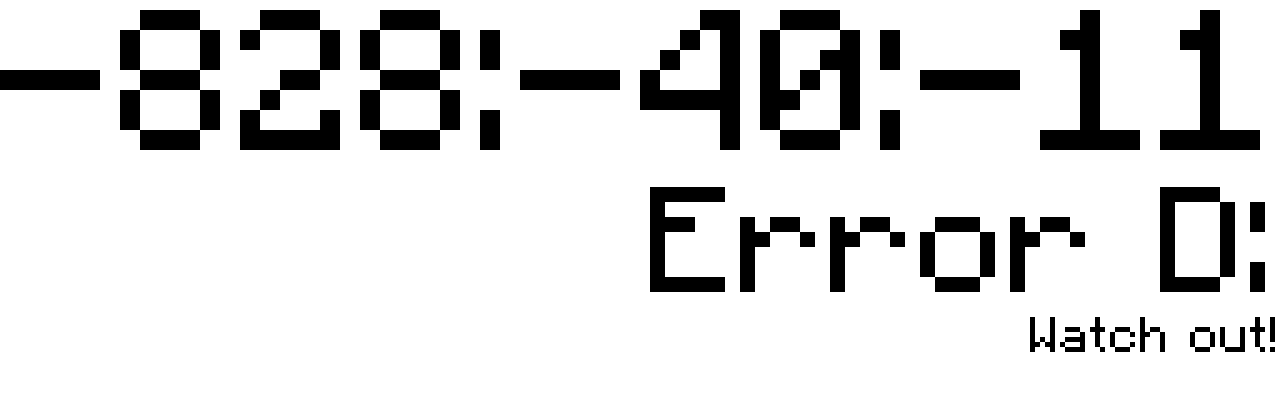
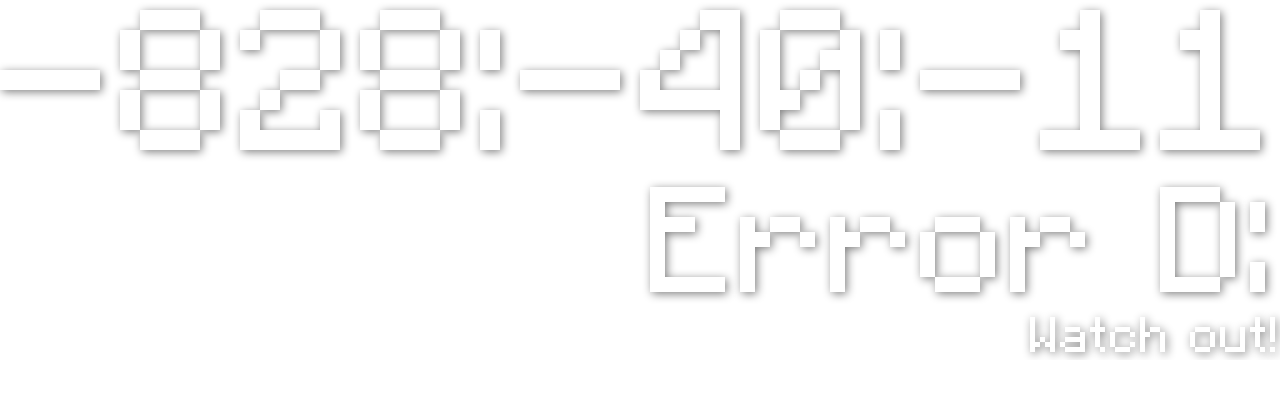
Before and after one commit to TheTalkingMime/bac-tracker, a Python web app: template flask/templates/source.html in a window 1280 px wide. Shown: the top 399 px of the page. Run offline with Jinja, Linux system fonts and the light colour scheme; the template is opened without the code that fills it, so the values that code supplies are empty.

Commit message:
white drop shadow for website overlay

```diff
--- a/flask/static/style.css
+++ b/flask/static/style.css
@@ -16,7 +16,8 @@ body, html {
     font-family: 'Minecraft Regular';
     background: transparent;
     line-height: 0.9;
-    /* color: white; */
+    color: white;
+    text-shadow: 2px 2px 10px gray;
 }
 
 #timer {
```
